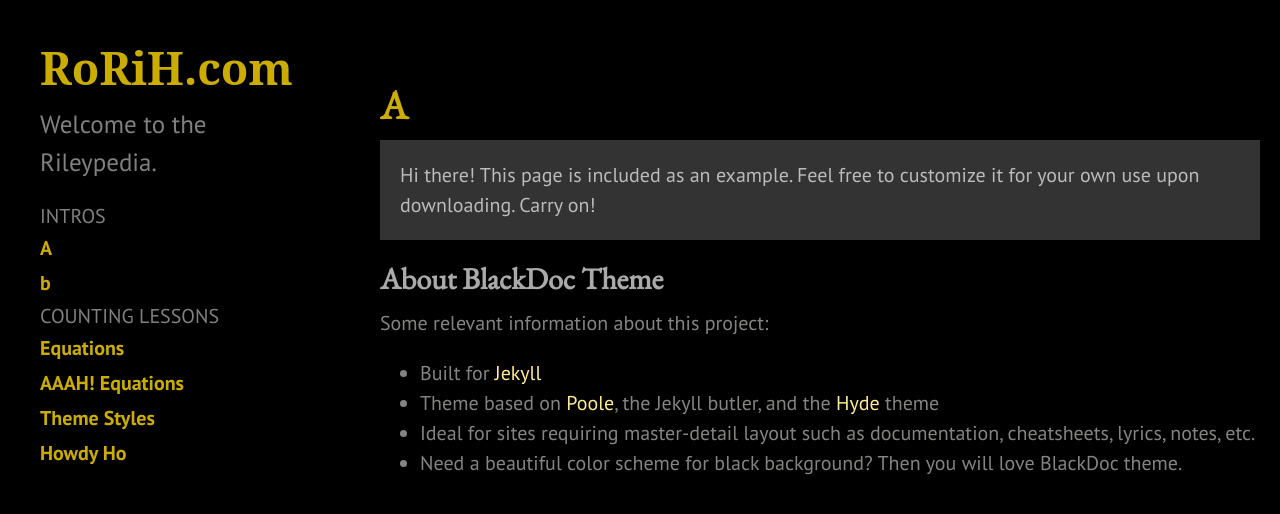
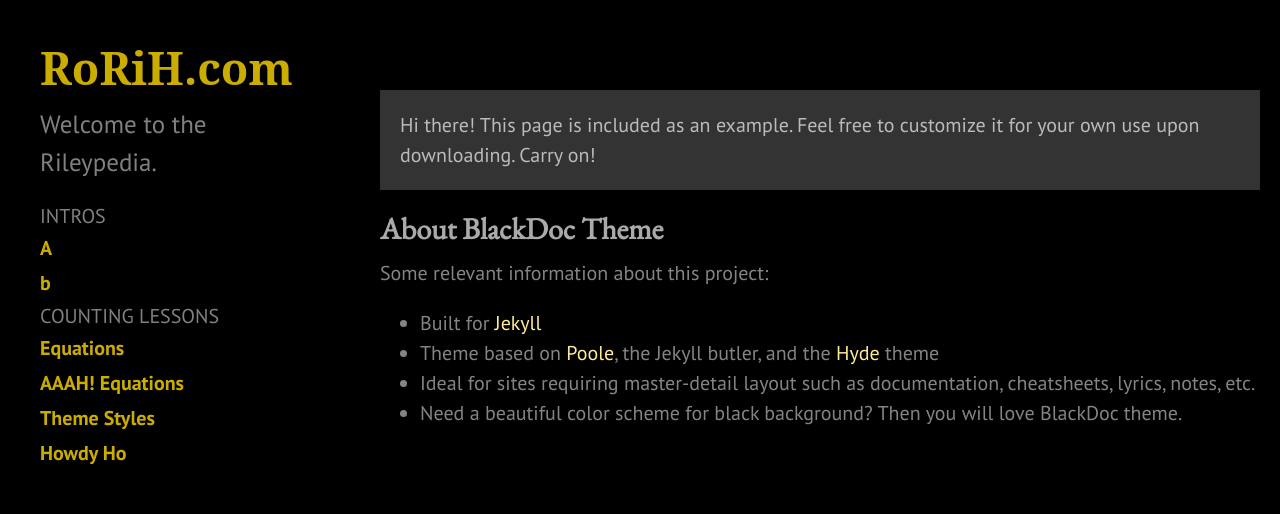
Before and after one commit to roriholm/roriholm.github.io, a Jekyll site: the page built from content/_intros/a.md, in a window 1280 px wide. Shown: the top 514 px of the page. Built offline with Jekyll 4.4.1, drawn with Linux system fonts in a browser that asks for light colours.

Commit message:
testing titles

```diff
--- a/_layouts/page.html
+++ b/_layouts/page.html
@@ -3,6 +3,6 @@
 ---
 
 <div class="page">
-  <h1 class="page-title">{{ page.title }}</h1>
+  <h1 class="page-title">{{ page.label }}</h1>
   {{ content }}
 </div>
```
Also changed, not shown: content/_intros/a.md (+0 -1 lines).
